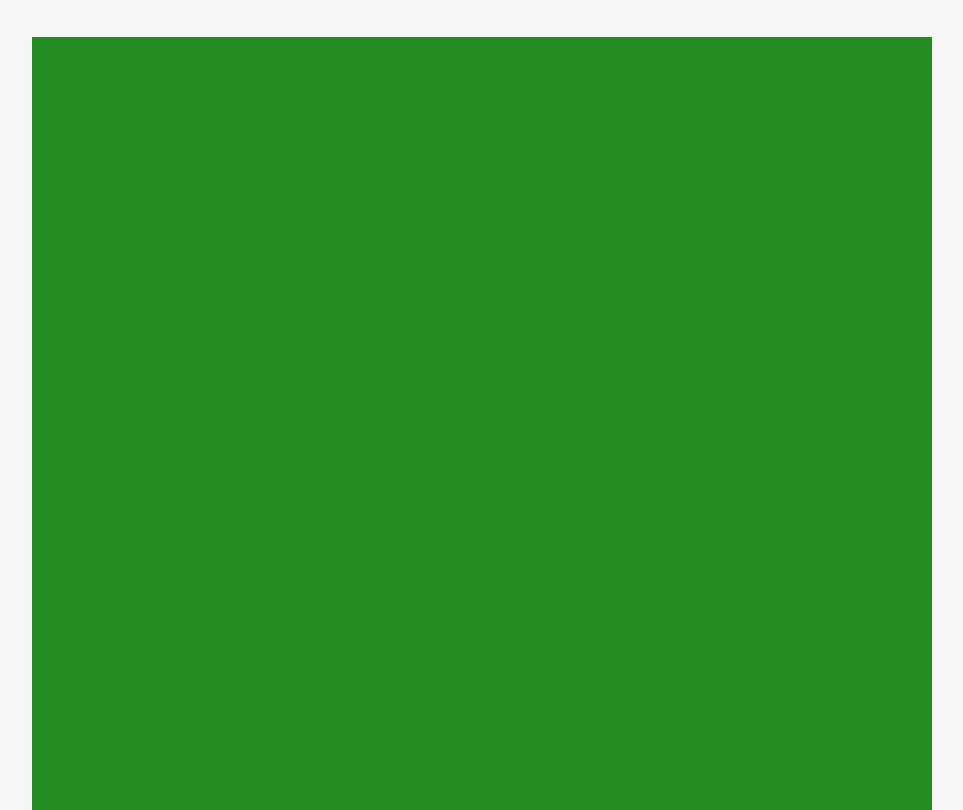
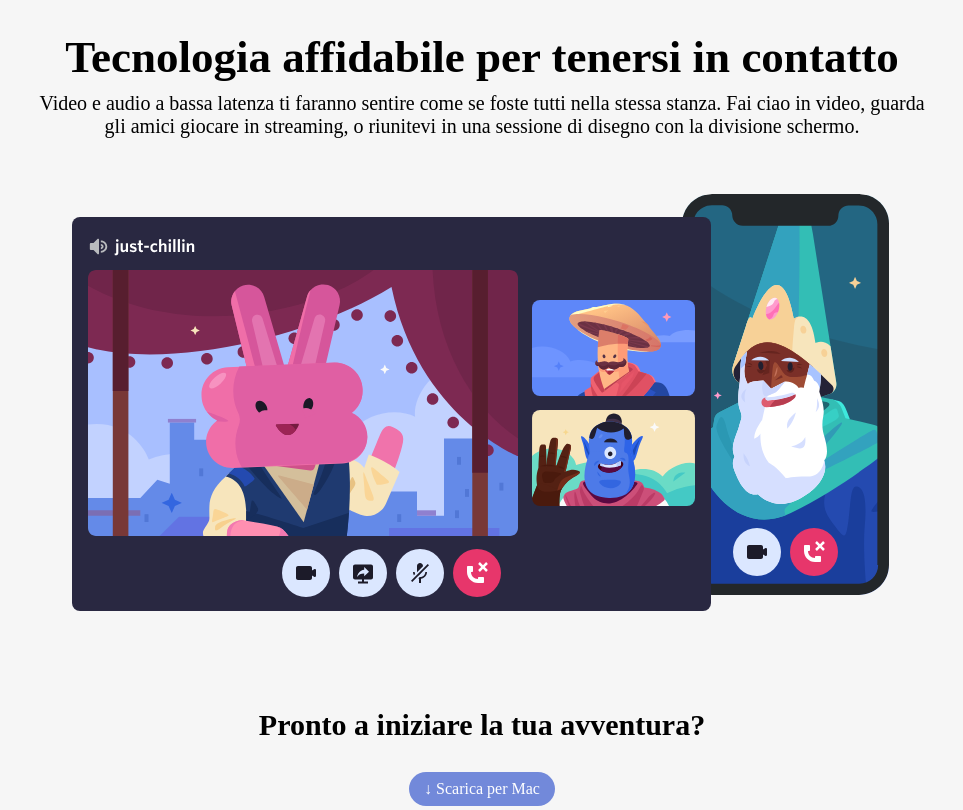
Before and after one commit to VitaFrancesco/htmlcss-discord, a plain HTML site: page index.html in a window 1280 px wide. Shown: the part 1820-2630 px from the top of the page, without its empty margins (158-1121 px from the left). Drawn offline with Linux system fonts and the light colour scheme.

Commit message:
feat last section of main content

```diff
--- a/css/app.css
+++ b/css/app.css
@@ -46,9 +46,13 @@ a[class*="cta"]{
     border-radius: 70px;
 }
 
-.cta-download{
-    background-color: white;
+.hero .cta-download{
     color: black;
+}
+
+.flex-column-center .cta-download{
+    background-color: rgba(114,137,218,255);
+    color: white;
 }
 
 .cta-download::before{
@@ -126,6 +130,11 @@ h1{
     font-size: 50px;
 }
 
+h3{
+    font-size: 30px;
+    margin-bottom: 30px;
+}
+
 .hero p{
     text-align: center;
 }
@@ -137,6 +146,14 @@ h1{
 
 .row.reverse{
     flex-direction: row-reverse;
+}
+
+.flex-column-center img{
+    margin-bottom: 40px;
+}
+
+.flex-column-center{
+    padding-bottom: 50px;
 }
 
 footer > :first-child{
@@ -159,24 +176,12 @@ footer > :first-child{
     background-color: rgba(37,94,233,255);
 }
 
-.bg-clear-blue{
-    background-color: rgb(30, 144, 255);
-}
-
-.bg-pink{
-    background-color: rgb(255, 192, 203);
-}
-
 .bg-white{
     background-color: white;
 }
 
 .bg-gray{
     background-color: rgba(246,246,246,255);
-}
-
-.bg-dark-green{
-    background-color: rgb(34, 139, 34);
 }
 
 .bg-black{
@@ -207,6 +212,13 @@ footer > :first-child{
     padding-top: 22px;
 }
 
+.flex-column-center{
+    display: flex;
+    flex-direction: column;
+    align-items: center;
+    text-align: center;
+}
+
 /* debug rules */
 
 .debug .row > *{
--- a/index.html
+++ b/index.html
@@ -40,7 +40,7 @@
                     <p>Che tu faccia parte di un club scolastico, gruppo di gamer, comunità artistica mondiale, o semplicemente di un piccolo gruppo di amici che vuole passare il tempo assieme, Discord rende più facile chiacchierare ogni giorno e ritrovarsi più spesso.</p>
                 </div>
                 <div class="row interaction">
-                    <a href="" class="cta-download"> Scarica per Mac</a>
+                    <a href="" class="cta-download bg-white"> Scarica per Mac</a>
                     <a href="" class="cta-link-browser">Apri Discord nel tuo browser</a>
                 </div>
             </div>
@@ -84,8 +84,14 @@
                 </div>
             </div>
         </section>
-        <section class="section bg-gray debug">
-            <div class="container big bg-dark-green"></div>
+        <section class="section bg-gray">
+            <div class="container flex-column-center big">
+                <h2>Tecnologia affidabile per tenersi in contatto</h2>
+                <p>Video e audio a bassa latenza ti faranno sentire come se foste tutti nella stessa stanza. Fai ciao in video, guarda gli amici giocare in streaming, o riunitevi in una sessione di disegno con la divisione schermo.</p>
+                <img src="./img/item4-big.svg" alt="immagine chiamata discord">
+                <h3>Pronto a iniziare la tua avventura?</h3>
+                <a href="" class="cta-download"> Scarica per Mac</a>
+            </div>
         </section>
     </main>
     <footer class="bg-black">
```
